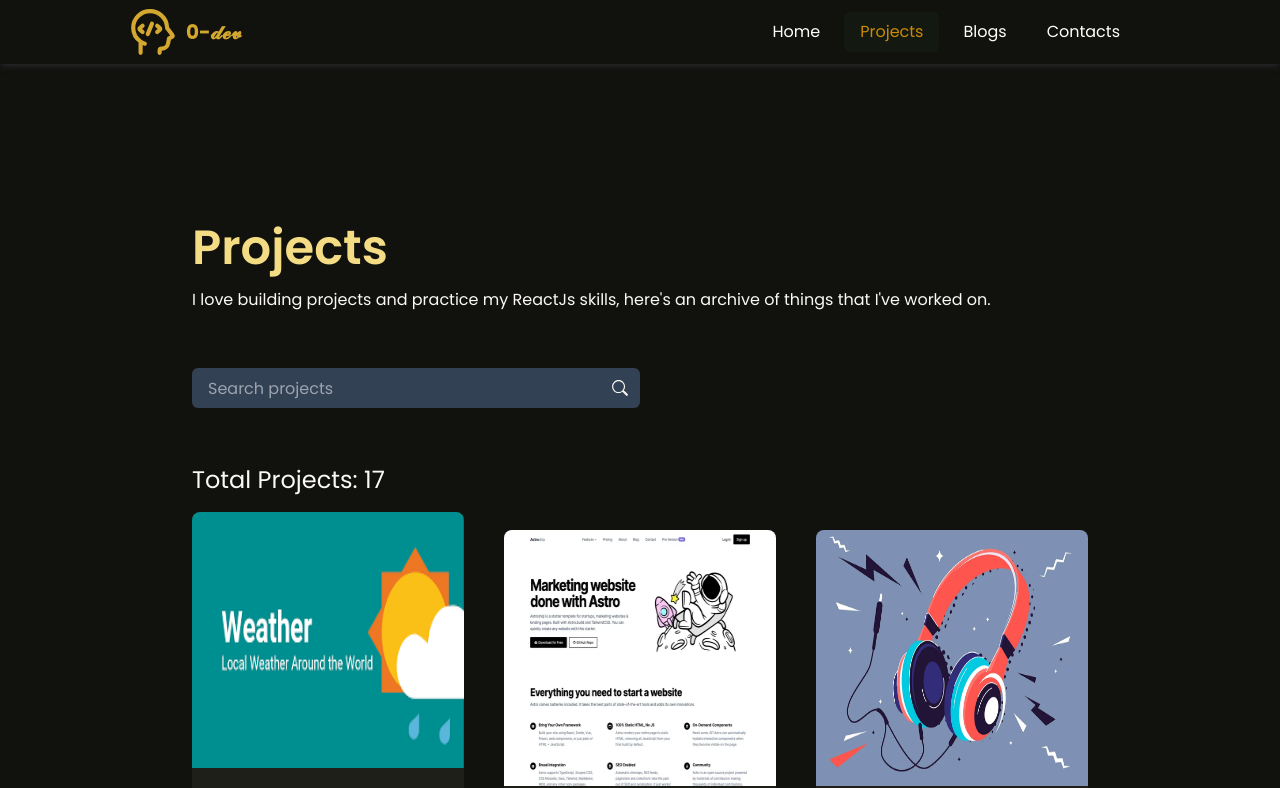
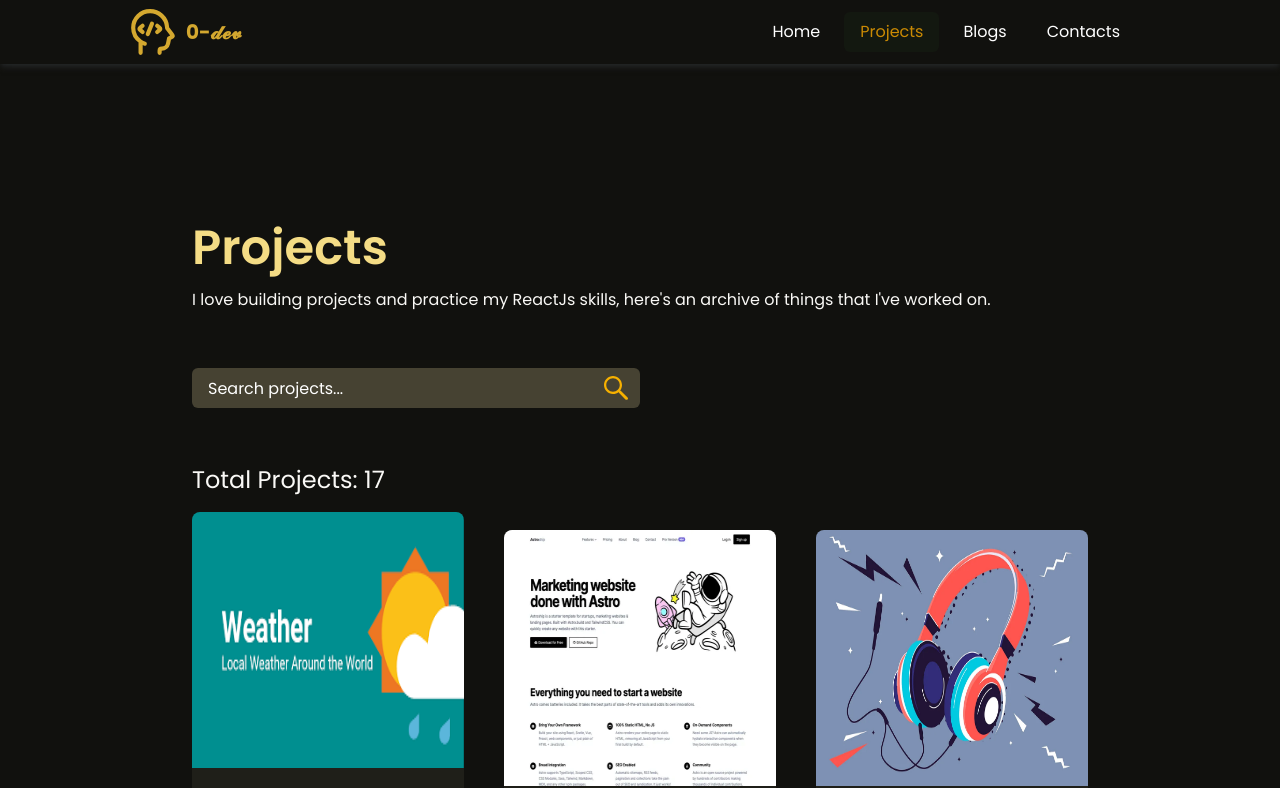
Before and after one commit to jahid-111/Portfolio-r, a React (Vite) app: page /projects in a window 1280 px wide. Shown: the top 788 px of the page. Built offline with nearby package versions, Linux system fonts and the light colour scheme; a web font is replaced by a local one.

Commit message:
search_&_activeRoutes : Modify

```diff
--- a/src/components/SearchInput.jsx
+++ b/src/components/SearchInput.jsx
@@ -1,53 +1,58 @@
+import { useState } from "react";
+import { Link } from "react-router-dom";
+
 const SearchInput = () => {
+  const [search, setSearch] = useState("");
+
+  function handleSearchFrom(e) {
+    e.preventDefault();
+    setSearch(e.target.value);
+  }
+
+  console.log(search);
   return (
     <div className="my-14 relative w-full md:w-6/12">
+      {/* Input Field */}
       <input
-        className="h-10 w-full bg-slate-700 text-gray-300 focus:border-yellow-600 rounded-md pl-4 pr-10"
+        className="h-10 w-full bg-[#464232] focus:border-white focus:outline-dotted rounded-md pl-4 pr-10 placeholder:text-white"
         type="text"
-        placeholder="Search projects"
+        placeholder="Search projects..."
+        onChange={(e) => handleSearchFrom(e)}
       />
 
       <div className="absolute right-3 top-1/2 transform -translate-y-1/2 pointer-events-none">
         <svg
           xmlns="http://www.w3.org/2000/svg"
-          version="1.1"
-          width="16"
-          height="16"
-          viewBox="0 0 256 256"
-          fill="currentColor"
+          width="24"
+          height="24"
+          viewBox="0 0 16 16"
         >
-          <g
-            style={{
-              stroke: "none",
-              strokeWidth: 0,
-              strokeDasharray: "none",
-              strokeLinecap: "butt",
-              strokeLinejoin: "miter",
-              strokeMiterlimit: 10,
-              fill: "none",
-              fillRule: "nonzero",
-              opacity: 1,
-            }}
-            transform="translate(1.4 1.4) scale(2.81 2.81)"
-          >
-            <path
-              d="M 88.271 79.927 L 71.011 62.666 c -0.631 -0.631 -1.574 -0.743 -2.327 -0.355 l -2.509 -2.509 c 11.408 -14.576 10.241 -35.733 -2.986 -48.96 C 56.197 3.851 46.902 0 37.015 0 S 17.833 3.851 10.842 10.842 C 3.851 17.833 0 27.128 0 37.015 s 3.851 19.182 10.842 26.173 c 7.171 7.172 16.671 10.798 26.191 10.798 c 8.04 0 16.095 -2.588 22.769 -7.812 l 2.509 2.509 c -0.388 0.753 -0.276 1.696 0.355 2.327 l 17.261 17.261 C 81.041 89.386 82.523 90 84.099 90 c 1.576 0 3.059 -0.614 4.173 -1.729 S 90 85.675 90 84.099 C 90 82.523 89.386 81.041 88.271 79.927 z M 58.596 58.596 c -5.95 5.95 -13.765 8.925 -21.581 8.925 c -7.815 0 -15.631 -2.975 -21.581 -8.925 c -11.9 -11.899 -11.9 -31.262 0 -43.162 c 11.9 -11.9 31.262 -11.899 43.162 0 C 70.496 27.333 70.496 46.696 58.596 58.596 z"
-              style={{
-                stroke: "none",
-                strokeWidth: 1,
-                strokeDasharray: "none",
-                strokeLinecap: "butt",
-                strokeLinejoin: "miter",
-                strokeMiterlimit: 10,
-                fill: "currentColor",
-                fillRule: "nonzero",
-                opacity: 1,
-              }}
-              transform="matrix(1 0 0 1 0 0)"
-            />
-          </g>
+          <path
+            fill="#f7b100"
+            d="m15.7 14.3l-4.2-4.2c-.2-.2-.5-.3-.8-.3c.8-1 1.3-2.4 1.3-3.8c0-3.3-2.7-6-6-6S0 2.7 0 6s2.7 6 6 6c1.4 0 2.8-.5 3.8-1.4c0 .3 0 .6.3.8l4.2 4.2c.2.2.5.3.7.3s.5-.1.7-.3c.4-.3.4-.9 0-1.3M6 10.5c-2.5 0-4.5-2-4.5-4.5s2-4.5 4.5-4.5s4.5 2 4.5 4.5s-2 4.5-4.5 4.5"
+          />
         </svg>
       </div>
+
+      {/* Conditional Bottom Component */}
+      {search && (
+        <div className="absolute bg-[#464232] z-50 my-2 rounded-sm w-full">
+          <div className=" flex flex-col gap-1 justify-center items-start w-full">
+            {[...Array(3)].map((_, index) => (
+              <Link
+                key={index}
+                className="border-b text-white border-gray-500 w-full p-3 rounded-sm hover:bg-[#39372d]"
+              >
+                <p>Project - {index + 1}</p>{" "}
+              </Link>
+            ))}
+            <p className=" text-red-400">
+              {" "}
+              🥲 This Search is Not Implement Yet
+            </p>
+          </div>
+        </div>
+      )}
     </div>
   );
 };
--- a/src/components/header/Navigation.jsx
+++ b/src/components/header/Navigation.jsx
@@ -1,13 +1,14 @@
 import { useState } from "react";
 import { HiMiniXMark } from "react-icons/hi2";
 import { IoReorderThree } from "react-icons/io5";
-import { Link, NavLink } from "react-router-dom";
+import { Link, NavLink, useLocation } from "react-router-dom";
 
 import Brand from "../../assets/svg/brand.svg";
 
 const Navigation = () => {
   const [openMenu, setOpenMenu] = useState(false);
   const routesName = ["Home", "Projects", "Blogs", "Contacts"];
+  const location = useLocation(); // To get the current location/pathname
 
   return (
     <div className="relative">
@@ -16,10 +17,10 @@ const Navigation = () => {
         <div className="fixed inset-0 bg-black/50 backdrop-blur-sm z-40" />
       )}
 
-      <div className="fixed top-0 left-0 w-full h-16  bg-[#11110e] shadow-md shadow-[#232526] px-2 md:px-24 xl:px-32 z-50">
+      <div className="fixed top-0 left-0 w-full h-16 bg-[#11110e] shadow-md shadow-[#232526] px-2 md:px-24 xl:px-32 z-50">
         <div className="h-full flex justify-between items-center">
-          <Link to={"/"} className=" flex justify-center items-center gap-2">
-            <img height={50} width={50} src={Brand} alt="" />
+          <Link to={"/"} className="flex justify-center items-center gap-2">
+            <img height={50} width={50} src={Brand} alt="Brand Logo" />
             <h6 className="text-[#d4a82f] text-xl font-bold">0-𝓭𝓮𝓿</h6>
           </Link>
 
@@ -38,28 +39,33 @@ const Navigation = () => {
 
           <nav
             id="navbar"
-            className={`fixed top-16 md:top-0 right-0 w-3/5 h-screen bg-[#11110e]  flex flex-col items-center gap-3 p-4 transform transition-transform duration-300 ease-in-out ${
+            className={`fixed top-16 md:top-0 right-0 w-3/5 h-screen bg-[#11110e] flex flex-col items-center gap-3 p-4 transform transition-transform duration-300 ease-in-out ${
               openMenu
                 ? "translate-x-0 opacity-100 z-30"
                 : "translate-x-full opacity-0 -z-10"
             } md:relative md:flex md:flex-row md:items-center md:gap-2 md:w-auto md:h-auto md:bg-transparent md:opacity-100 md:translate-x-0 md:z-auto`}
           >
-            {routesName.map((name) => (
+            {routesName.map((name) => {
+              // Check if the current route is the home route
+              const isHomeRoute = location.pathname === "/";
+
+              return (
                 <NavLink
                   key={name}
-                onClick={() => setOpenMenu(false)}
+                  onClick={() => setOpenMenu(false)} // Close the menu when a route is clicked
                   className={({ isActive }) =>
                     `px-4 py-2 w-full rounded-md text-white text-start transition-colors duration-300 ${
-                    isActive
-                      ? "text-yellow-600 bg-[#3731]"
-                      : "hover:text-yellow-600 hover:bg-[#3731]"
+                      isActive || (isHomeRoute && name === "Home") // Check if current route is active or Home route
+                        ? "text-yellow-600 bg-[#3731]" // Styles for active or Home route
+                        : "hover:text-yellow-600 hover:bg-[#3731]" // Inactive route hover styles
                     }`
                   }
-                to={`/${name}`}
+                  to={`/${name === "Home" ? "" : name}`} // Home routes to '/'
                 >
-                {name}
+                  {name === "Home" ? "Home" : name}
                 </NavLink>
-            ))}
+              );
+            })}
           </nav>
         </div>
       </div>
```
Lines whose indentation alone changed are shown as unchanged.
